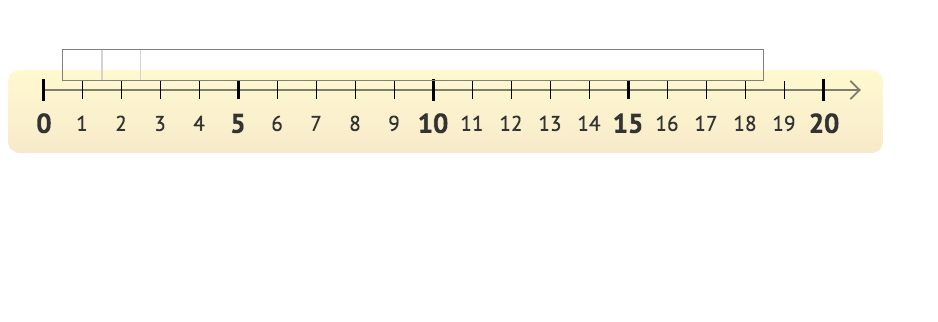
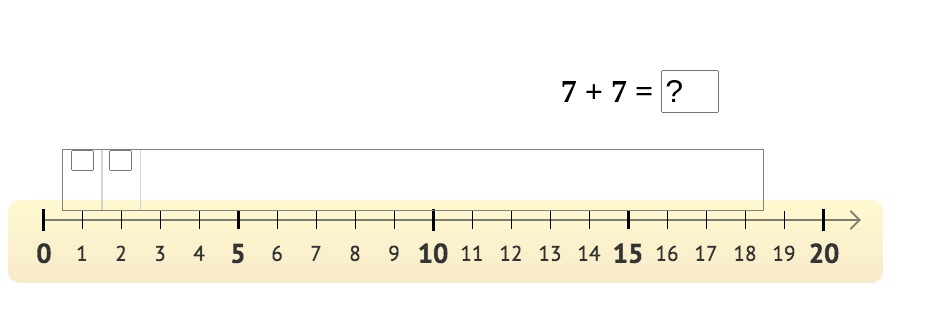
Before and after one commit to pavel-else/uchi, a plain HTML site: page index.html in a window 1280 px wide. Shown: the whole page, without its empty margins (0-938 px from the left). Drawn offline with nearby package versions, Linux system fonts and the light colour scheme.

Commit message:
Добавлен заголовок - вопро с

```diff
--- a/index.html
+++ b/index.html
@@ -9,9 +9,14 @@
 <body>
 	<div id="app">
 		<div class="container">
+			<h2 class="caption"><span class="caption__var caption__var--a">7</span> + <span class="caption__var caption__var--b">7</span> = <input class="caption__input" type="text" value="?"></h2>
 			<div class="arrow__wrapper">
-				<div class="arrow arrow--first"></div>
-				<div class="arrow arrow--sececond"></div>
+				<div class="arrow arrow--first">
+					<input class="arrow__input arrow__input--a"></input>
+				</div>
+				<div class="arrow arrow--sececond">
+					<input class="arrow__input arrow__input--b"></input>
+				</div>
 			</div>
 			<img src="img/sprite.png" class="ruler" width="875" height="83"></img>
 		</div>
--- a/style.css
+++ b/style.css
@@ -1,6 +1,15 @@
 .container {
 	position: relative;
-	margin-top: 40px;
+	margin-top: 70px;
+}
+
+.caption {
+	text-align: center;
+	font-size: 32px;
+}
+.caption__input {
+	width: 50px;
+	font-size: 32px;
 }
 
 .arrow__wrapper {
@@ -14,6 +23,13 @@
 
 .arrow {
 	width: 38.5px;
-	height: 30px;
+	height: 60px;
+	box-sizing: border-box;
 	outline: 1px solid lightgray;
 }
+
+.arrow__input {
+	display: block;
+	width: 15px;
+	margin: 0 auto;
+}
```
